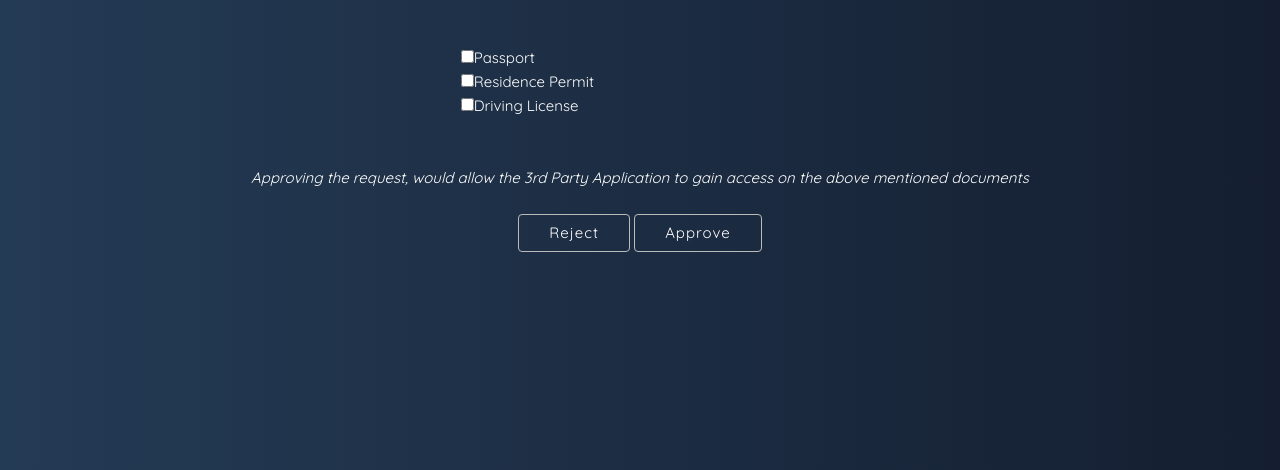
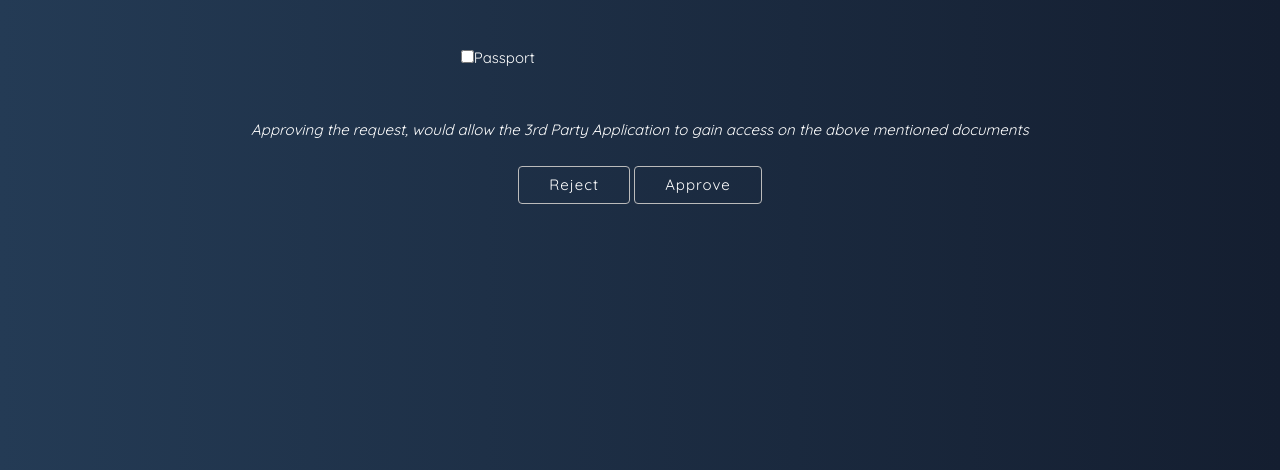
Before and after one commit to BeyondBankingDays/SecureD3rdPartyUI, a website: page public/index.html at #!/confirmation in a window 1280 px wide. Shown: the part 330-800 px from the top of the page. Drawn offline with nearby package versions, Linux system fonts and the light colour scheme; some packages are replaced by stand-ins of ours.

```diff
--- a/public/pages/confirmation/confirmation.html
+++ b/public/pages/confirmation/confirmation.html
@@ -7,8 +7,6 @@
                   <p style="padding-left:2%;padding-right:2%;text-align:center">3rd Party Application wants to access the following documents. Please select the documents you want to share</p><br>
                   <div style="padding-left:36%;">
                       <div><input type="checkbox">Passport</input></div>
-                      <div><input type="checkbox">Residence Permit</input></div>
-                      <div><input type="checkbox">Driving License</input></div>
                   </div>
                   <br><br>
                   <div style="text-align:center;padding-left:2%;padding-right:2%;">
```
